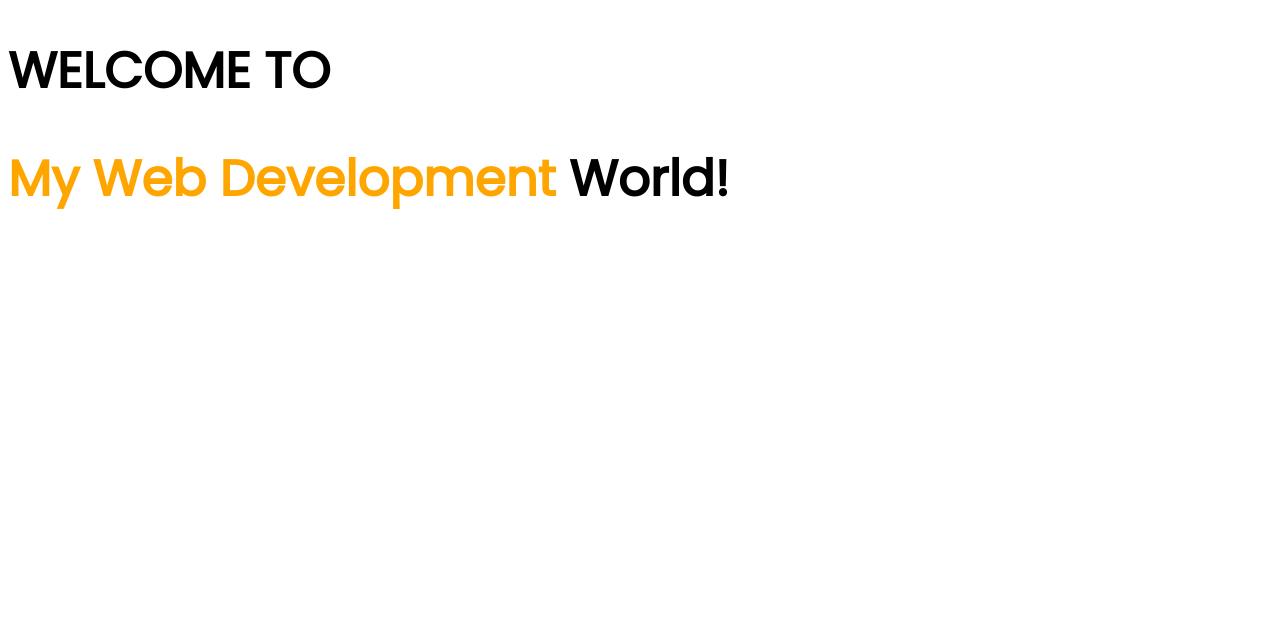
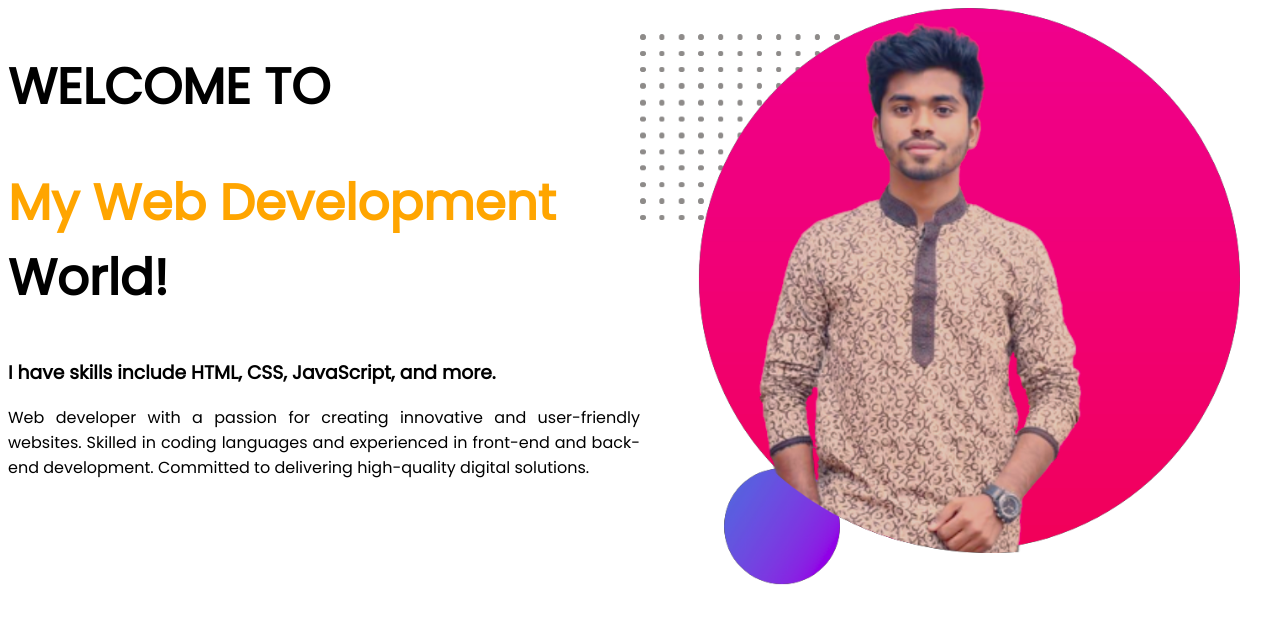
Before and after one commit to rupondasshuvo/developer-portfolio, a plain HTML site: page index.html in a window 1280 px wide. Drawn offline with Linux system fonts and the light colour scheme.

Commit message:
img addad

```diff
--- a/index.css
+++ b/index.css
@@ -7,4 +7,17 @@ h1{
 }
 .coco{
       color: orange;
+
 }
+p{
+      text-align: justify;
+}
+section{
+      display: flex;
+}
+.width{
+      width: 50%;
+}
+.width img{
+      width: 95%;
+}
--- a/index.html
+++ b/index.html
@@ -10,10 +10,19 @@
 <link rel="preconnect" href="https://fonts.gstatic.com" crossorigin>
 <link href="https://fonts.googleapis.com/css2?family=Poppins&display=swap" rel="stylesheet">
 
-      <link rel="stylesheet" href="index.csss">
+      <link rel="stylesheet" href="index.css">
 </head>
 <body>
-      <h1>WELCOME TO</h1>
-      <h1><span class="coco"> My Web Development</span> World!</h1>
+      <section>
+            <div class="width">
+                  <h1>WELCOME TO</h1>
+                  <h1><span class="coco"> My Web Development</span> World!</h1>
+                  <h3>I have skills include HTML, CSS, JavaScript, and more.</h3>
+                  <p>Web developer with a passion for creating innovative and user-friendly websites. Skilled in coding languages and experienced in front-end and back-end development. Committed to delivering high-quality digital solutions.</p>
+            </div>
+            <div class="width">
+                  <img src="images/web cover.png">
+            </div>
+      </section>
 </body>
 </html>
```
